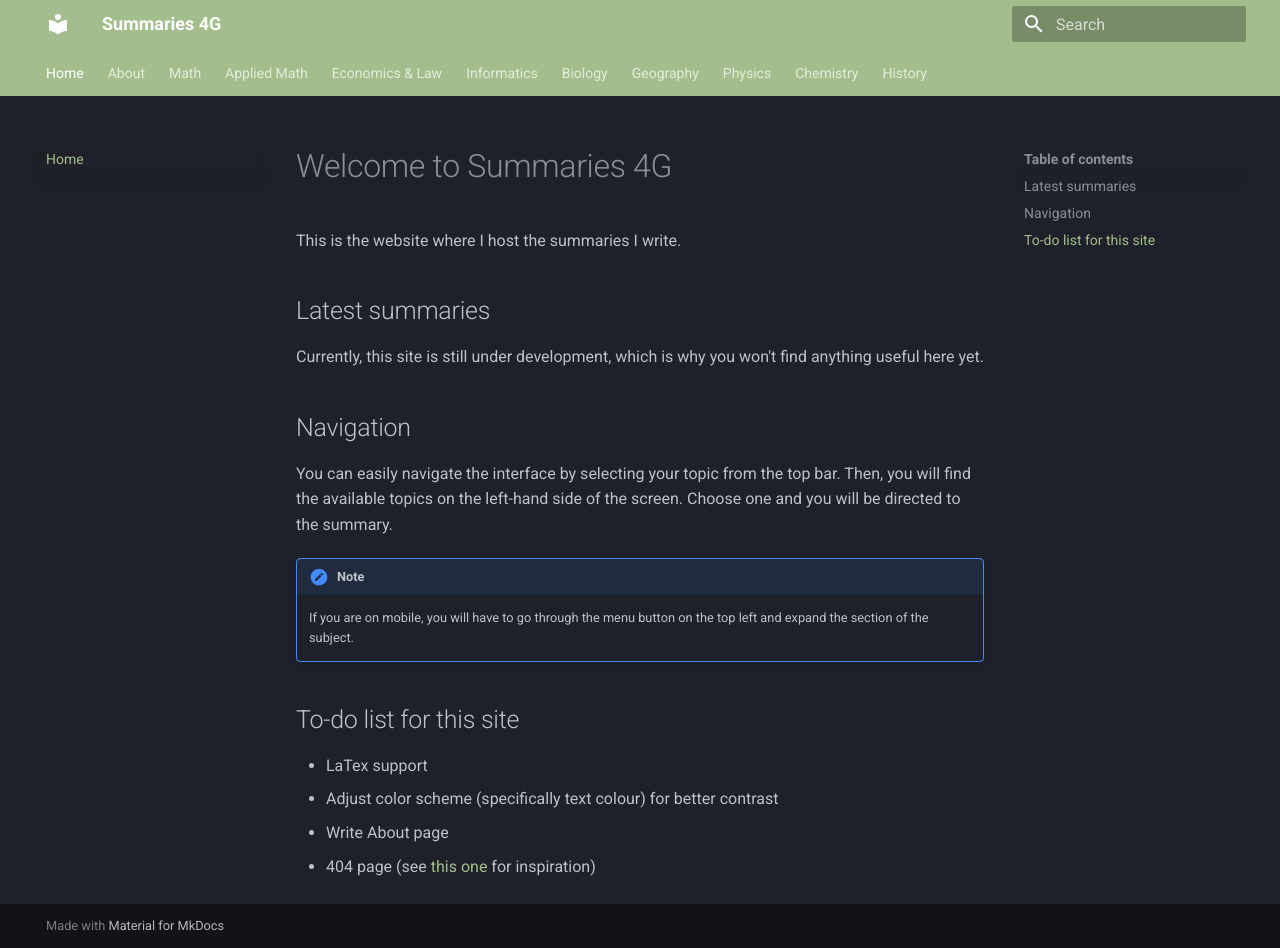
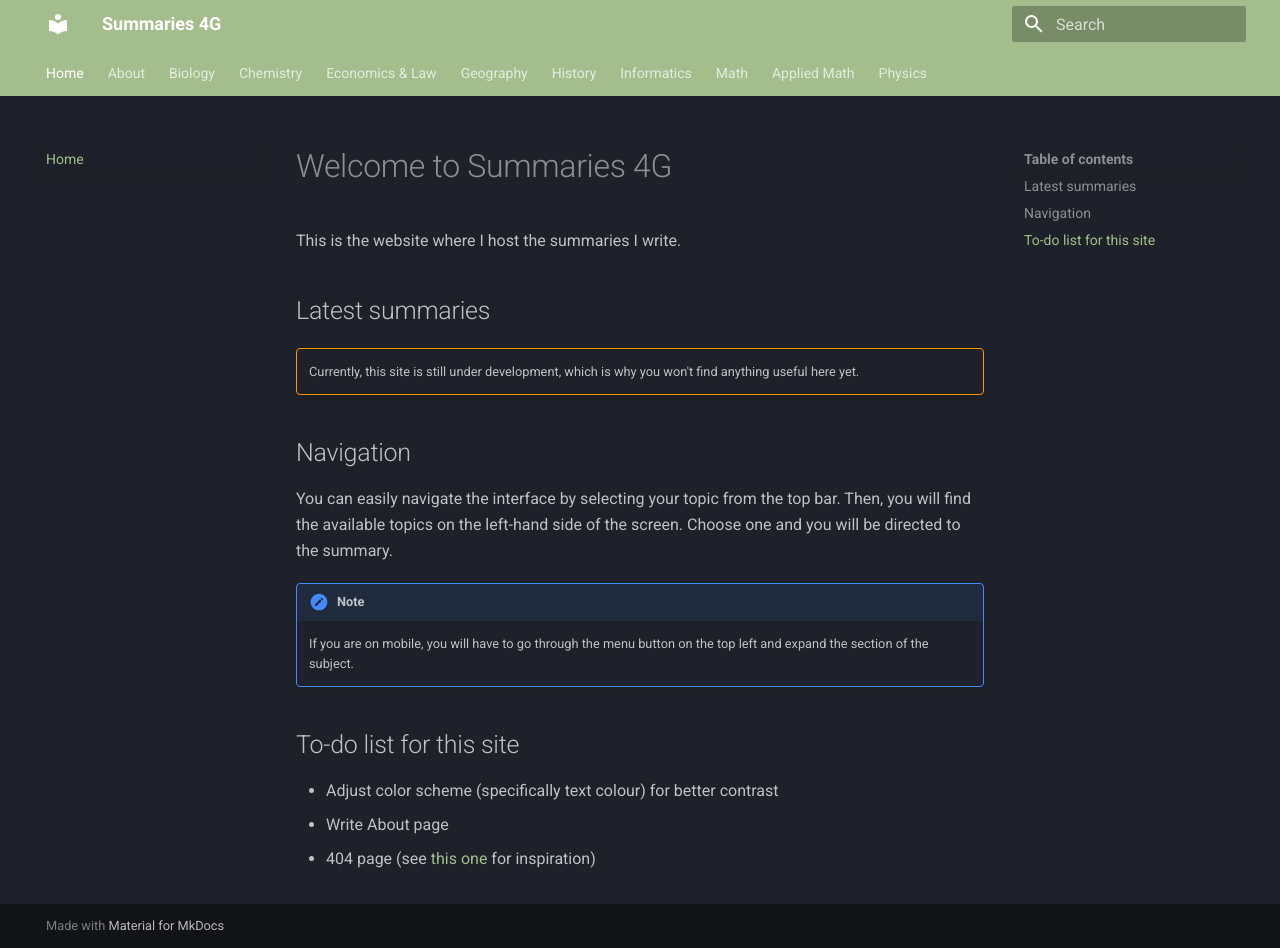
Before and after one commit to VSparl/summary-site, an MkDocs documentation site: the page built from docs/index.md, in a window 1280 px wide and 948 px high. Built offline with MkDocs 1.6.1 and Material for MkDocs 9.7.7, drawn with Linux system fonts in a browser that asks for light colours; some of the changed lines change nothing that is shown.

Commit message:
made structure and text suitable for actual purpose

```diff
--- a/docs/index.md
+++ b/docs/index.md
@@ -4,7 +4,8 @@ This is the website where I host the summaries I write.
 
 ## Latest summaries
 
-Currently, this site is still under development, which is why you won't find anything useful here yet.
+!!! warning ""
+    Currently, this site is still under development, which is why you won't find anything useful here yet.
 
 ## Navigation
 
@@ -15,7 +16,6 @@ You can easily navigate the interface by selecting your topic from the top bar.
 
 ## To-do list for this site
 
-- LaTex support
 - Adjust color scheme (specifically text colour) for better contrast
 - Write About page
 - 404 page (see [this one](https://www.wayside.studio/404) for inspiration)
--- /dev/null
+++ b/docs/javascripts/mathjax.js
@@ -0,0 +1,19 @@
+window.MathJax = {
+  tex: {
+    inlineMath: [["\\(", "\\)"]],
+    displayMath: [["\\[", "\\]"]],
+    processEscapes: true,
+    processEnvironments: true
+  },
+  options: {
+    ignoreHtmlClass: ".*|",
+    processHtmlClass: "arithmatex"
+  }
+};
+
+document$.subscribe(() => {
+  MathJax.startup.output.clearCache()
+  MathJax.typesetClear()
+  MathJax.texReset()
+  MathJax.typesetPromise()
+})
--- a/mkdocs.yml
+++ b/mkdocs.yml
@@ -4,6 +4,23 @@ site_url: https://summaries-4g.netlify.app
 # Include extra CSS stylesheet
 extra_css:
   - stylesheets/extra.css
+
+# Include extra JS modules for added functionality
+extra_javascript:
+  - javascripts/mathjax.js # Enable MathJax for LaTex
+  - https://unpkg.com/mathjax@3/es5/tex-mml-chtml.js # Required for MathJax
+
+# Configure Markdown extensions for added functionality
+markdown_extensions:
+  - tables # Add support for tables
+  - admonition # Pretty boxes that show important information
+  - pymdownx.details # Make admonitions collapsible
+  - pymdownx.superfences # Enable nesting of elements (like code blocks in quotes)
+  - pymdownx.arithmatex: # Required for MathJax
+      generic: true
+  - pymdownx.caret # Enable ^superscript^
+  - pymdownx.tilde # Enable ~subscript~
+  - pymdownx.mark # Enable ==highlighting==, ~~strikethrough~~ and ^^underline^^
 
 # Configure the color scheme and features
 theme:
@@ -19,32 +36,28 @@ theme:
     - navigation.top # Show back to top button
     - navigation.path # Show path breadcrumbs at top of file
 
-markdown_extensions:
-  - admonition # Pretty boxes that show important information
-  - pymdownx.details # Make admonitions collapsible
-  - pymdownx.superfences # Enable nesting of elements (like code blocks in quotes)
-
 # Website navigation structure
 nav:
   - Home: index.md
   - About: about.md
+  - Biology:
+      - Welcome: bi/index.md
+  - Chemistry:
+      - Welcome: ci/index.md
+  - Economics & Law:
+      - Welcome: wr/index.md
+      - "1 - Introduction": wr/1/summary.md
+  - Geography:
+      - Welcome: gg/index.md
+      - "1 - Amerika": gg/1/summary.md
+  - History:
+      - Welcome: gs/index.md
+  - Informatics:
+      - Welcome: in/index.md
   - Math:
       - Welcome: bma/index.md
       - "1 - Trigonometry and Logarithms": bma/1/summary.md
-      - "60 - Advanced quantum mechanics interfering with sub-atomic particles on the andromeda galaxy": bma/60/summary.md
   - Applied Math:
       - Welcome: sam/index.md
-  - Economics & Law:
-      - Welcome: wr/index.md
-  - Informatics:
-      - Welcome: in/index.md
-  - Biology:
-      - Welcome: bi/index.md
-  - Geography:
-      - Welcome: gg/index.md
   - Physics:
       - Welcome: py/index.md
-  - Chemistry:
-      - Welcome: ci/index.md
-  - History:
-      - Welcome: gs/index.md
```
